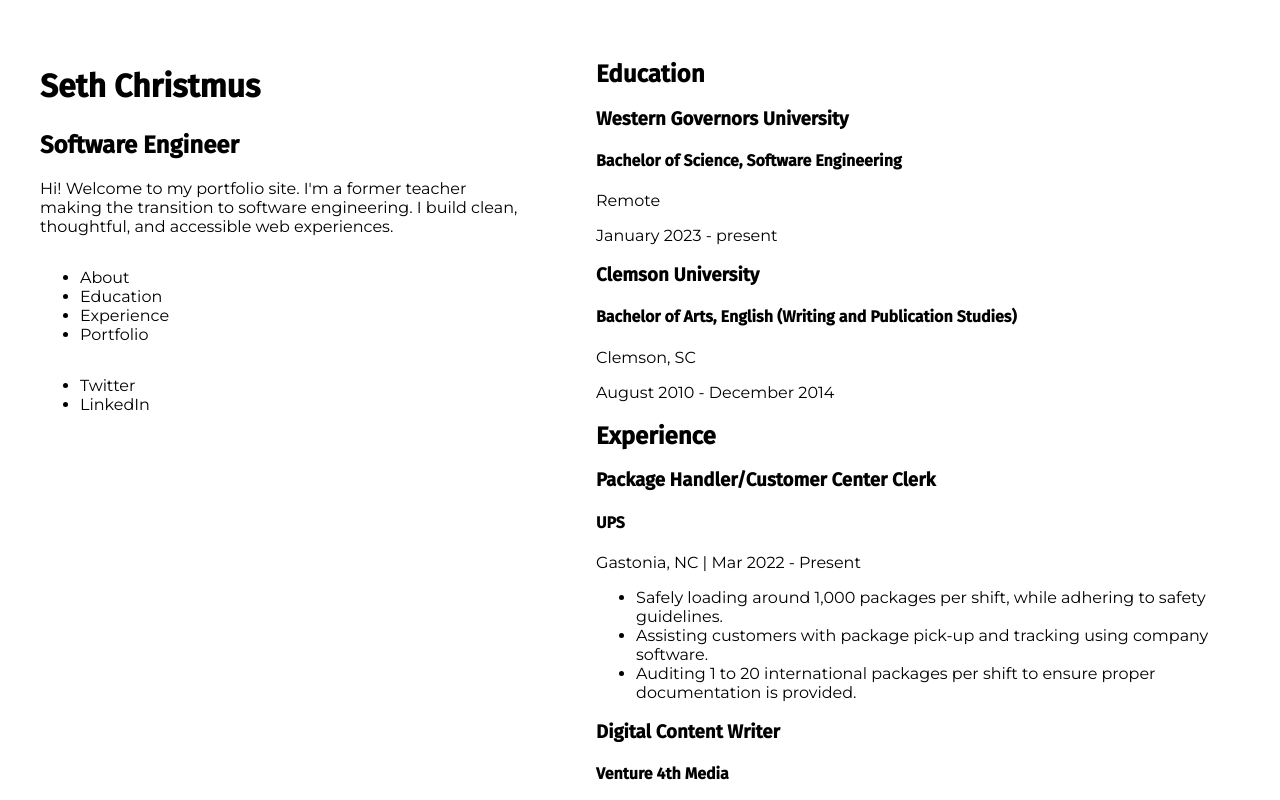
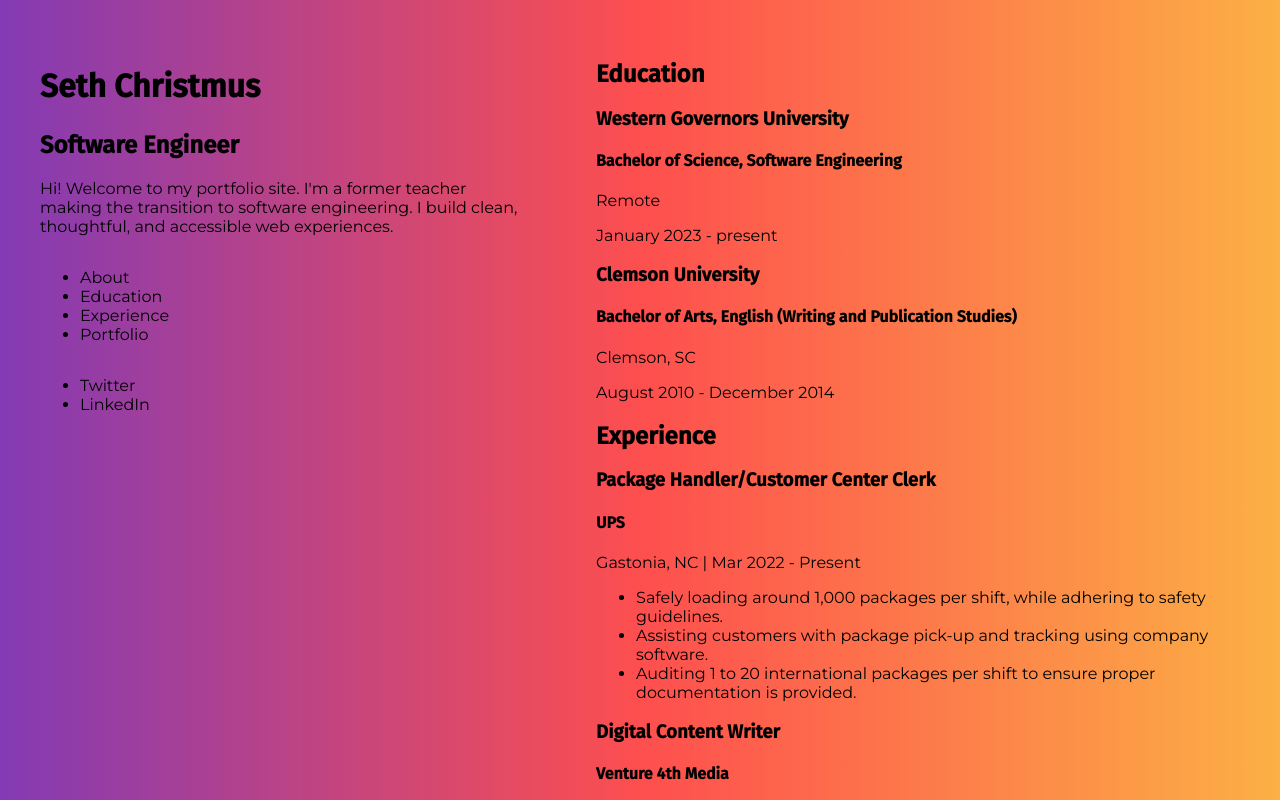
Before and after one commit to groovinflannel/portfolio2024, an Angular app: page / in a window 1280 px wide. Shown: the top 800 px of the page. Built offline with nearby package versions, Linux system fonts and the light colour scheme.

Commit message:
gradient background added

```diff
--- a/src/styles.css
+++ b/src/styles.css
@@ -1,4 +1,12 @@
 /*Sitewide styles*/
+
+body {
+    background: rgb(131,58,180);
+    background: -moz-linear-gradient(90deg, rgba(131,58,180,1) 0%, rgba(253,29,29,0.7792366946778712) 50%, rgba(252,176,69,1) 100%);
+    background: -webkit-linear-gradient(90deg, rgba(131,58,180,1) 0%, rgba(253,29,29,0.7792366946778712) 50%, rgba(252,176,69,1) 100%);
+    background: linear-gradient(90deg, rgba(131,58,180,1) 0%, rgba(253,29,29,0.7792366946778712) 50%, rgba(252,176,69,1) 100%);
+    filter: progid:DXImageTransform.Microsoft.gradient(startColorstr="#833ab4",endColorstr="#fcb045",GradientType=1);
+}
 
 h1, h2, h3, h4, h5 {
     font-family: 'Fira Sans', sans-serif;
```
